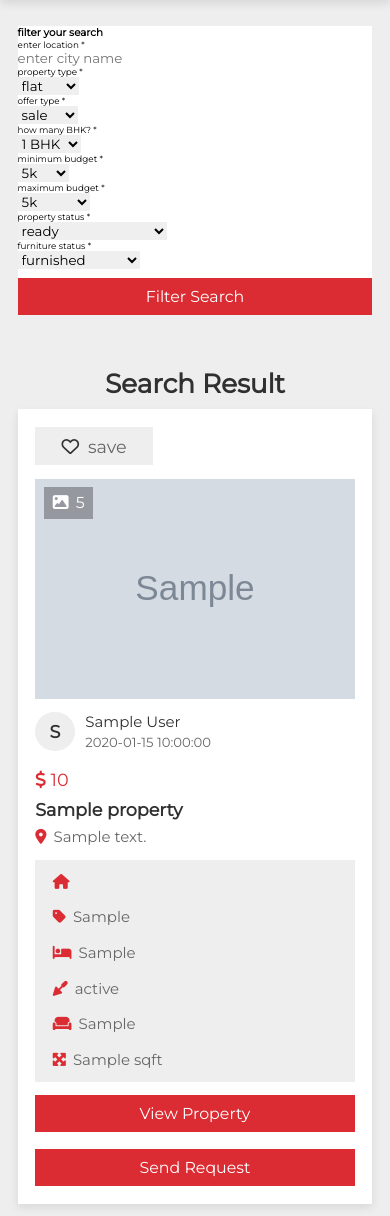
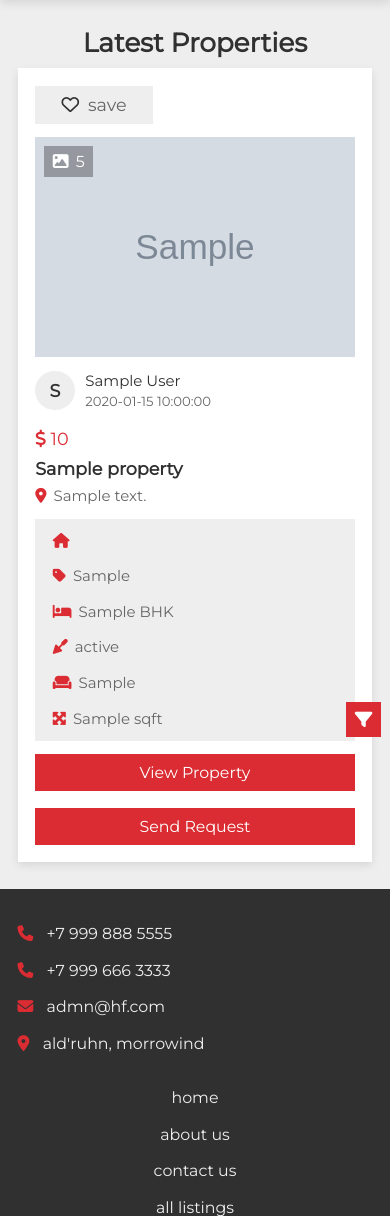
Before and after one commit to Zeppgoespro/estate-agency-hearthfire-pet-project, a PHP site: page /search.php in a window 390 px wide. Shown: the part 98-1314 px from the top of the page. Run offline with PHP 8.4, Linux system fonts and the light colour scheme; tables that the repository leaves empty or names only in its code hold one stand-in row (values such as "Sample post"); grey boxes marked "Sample" are stand-in pictures.

Commit message:
search page is completed

```diff
--- a/project-core/home.php
+++ b/project-core/home.php
@@ -242,7 +242,7 @@
             <div class="flex">
               <p><i class="fas fa-house"></i><span><?= $fetch_listing['type'] ?></span></p>
               <p><i class="fas fa-tag"></i><span><?= $fetch_listing['offer'] ?></span></p>
-              <p><i class="fas fa-bed"></i><span><?= $fetch_listing['bhk'] ?></span></p>
+              <p><i class="fas fa-bed"></i><span><?= $fetch_listing['bhk'] ?> BHK</span></p>
               <p><i class="fas fa-trowel"></i><span><?= $fetch_listing['status'] ?></span></p>
               <p><i class="fas fa-couch"></i><span><?= $fetch_listing['furnished'] ?></span></p>
               <p><i class="fas fa-maximize"></i><span><?= $fetch_listing['carpet'] ?></span> sqft</p>
--- a/project-core/scripts/script.js
+++ b/project-core/scripts/script.js
@@ -19,3 +19,13 @@ document.querySelectorAll('input[type="number"]').forEach(inputNumber => {
     if (inputNumber.value.length > inputNumber.maxLength) inputNumber.value = inputNumber.value.slice(0, inputNumber.maxLength);
   }
 });
+
+let filter = document.querySelector('.filter-search');
+
+document.querySelector('#open-filter').onclick = () => {
+  filter.classList.add('active');
+}
+
+document.querySelector('#close-filter').onclick = () => {
+  filter.classList.remove('active');
+}
--- a/project-core/search.php
+++ b/project-core/search.php
@@ -40,6 +40,7 @@
     <section class="filter-search">
 
       <form action="" method="post">
+        <div id="close-filter"><i class="fa fa-times"></i></div>
         <h3>filter your search</h3>
         <div class="flex">
           <div class="box">
@@ -64,7 +65,7 @@
           </div>
           <div class="box">
             <p>how many BHK? <span>*</span></p>
-            <select name="BHK" class="input" required>
+            <select name="bhk" class="input" required>
               <option value="1">1 BHK</option>
               <option value="2">2 BHK</option>
               <option value="3">3 BHK</option>
@@ -138,6 +139,9 @@
   <!-- filter section ends -->
 
 
+  <div id="open-filter" class="fas fa-filter" title="Open filter"></div>
+
+
   <?php
 
     if (isset($_POST['h_search'])):
@@ -149,6 +153,20 @@
       $h_max = $_POST['h_max'];
 
       $select_listings = $conn->prepare("SELECT * FROM `properties` WHERE address LIKE '%{$h_location}%' AND type LIKE '%{$h_type}%' AND offer LIKE '%{$h_offer}%' AND price BETWEEN $h_min AND $h_max ORDER BY date DESC");
+      $select_listings->execute();
+
+    elseif (isset($_POST['filter_search'])):
+
+      $location = $_POST['location'];
+      $type = $_POST['type'];
+      $offer = $_POST['offer'];
+      $bhk = $_POST['bhk'];
+      $min = $_POST['min'];
+      $max = $_POST['max'];
+      $status = $_POST['status'];
+      $furniture = $_POST['furniture'];
+
+      $select_listings = $conn->prepare("SELECT * FROM `properties` WHERE address LIKE '%{$location}%' AND type LIKE '%{$type}%' AND offer LIKE '%{$offer}%' AND status LIKE '%{$status}%' AND furnished LIKE '%{$furniture}%' AND bhk LIKE '%{$bhk}%' AND price BETWEEN $min AND $max ORDER BY date DESC");
       $select_listings->execute();
 
     else:
@@ -165,7 +183,21 @@
 
     <section class="listings">
 
-      <h1 class="heading">search result</h1>
+      <?php
+
+        switch (isset($_POST['h_search']) || isset($_POST['filter_search'])):
+
+          case true:
+            echo '<h1 class="heading">search result</h1>';
+          break;
+
+          case false:
+            echo '<h1 class="heading">latest properties</h1>';
+          break;
+
+        endswitch;
+
+      ?>
 
       <div class="box-container">
 
@@ -236,7 +268,7 @@
             <div class="flex">
               <p><i class="fas fa-house"></i><span><?= $fetch_listing['type'] ?></span></p>
               <p><i class="fas fa-tag"></i><span><?= $fetch_listing['offer'] ?></span></p>
-              <p><i class="fas fa-bed"></i><span><?= $fetch_listing['bhk'] ?></span></p>
+              <p><i class="fas fa-bed"></i><span><?= $fetch_listing['bhk'] ?> BHK</span></p>
               <p><i class="fas fa-trowel"></i><span><?= $fetch_listing['status'] ?></span></p>
               <p><i class="fas fa-couch"></i><span><?= $fetch_listing['furnished'] ?></span></p>
               <p><i class="fas fa-maximize"></i><span><?= $fetch_listing['carpet'] ?></span> sqft</p>
--- a/project-core/styles/style.css
+++ b/project-core/styles/style.css
@@ -687,6 +687,85 @@ section {
 
 .filter-search form {
   background-color: var(--white);
+  box-shadow: var(--box-shadow);
+  padding: 2rem;
+}
+
+.filter-search form h3 {
+  text-align: center;
+  padding-bottom: 1rem;
+  font-size: 2.5rem;
+  color: var(--black);
+  text-transform: capitalize;
+}
+
+.filter-search form .flex {
+  display: flex;
+  flex-wrap: wrap;
+  column-gap: 1.5rem;
+}
+
+.filter-search form .flex .box {
+  flex: 1 1 40rem;
+}
+
+.filter-search form .input {
+  width: 100%;
+  padding: 1.4rem;
+  color: var(--black);
+  font-size: 1.8rem;
+  border: var(--border);
+  margin: 1rem 0;
+}
+
+.filter-search form p {
+  padding-top: 1rem;
+  font-size: 1.6rem;
+  color: var(--light-color);
+}
+
+.filter-search form p span {
+  color: var(--main-color);
+}
+
+#close-filter {
+  text-align: right;
+  padding-bottom: 1rem;
+  display: none;
+}
+
+#close-filter i {
+  font-size: 2rem;
+  height: 4rem;
+  width: 4rem;
+  line-height: 4rem;
+  color: var(--white);
+  background-color: var(--main-color);
+  cursor: pointer;
+  text-align: center;
+}
+
+#close-filter i:hover {
+  background-color: var(--black);
+}
+
+#open-filter {
+  position: fixed;
+  bottom: 1rem; right: 1rem;
+  font-size: 2rem;
+  height: 4rem;
+  width: 4rem;
+  line-height: 4rem;
+  color: var(--white);
+  background-color: var(--main-color);
+  cursor: pointer;
+  text-align: center;
+  display: none;
+  z-index: 1000;
+}
+
+#open-filter:hover {
+  background-color: var(--black);
 }
 
 /* media queries */
@@ -739,6 +818,32 @@ section {
     color: var(--white);
   }
 
+  #open-filter {
+    display: inline-block;
+  }
+
+  #close-filter {
+    display: block;
+  }
+
+  .filter-search {
+    position: fixed;
+    top: 0; left: 0; right: 0; bottom: 0;
+    overflow-x: scroll;
+    z-index: 1100;
+    padding: 0;
+    background-color: var(--white);
+    display: none;
+  }
+
+  .filter-search.active {
+    display: block;
+  }
+
+  .filter-search form {
+    box-shadow: none;
+  }
+
 }
 
 @media (max-width: 450px) {
```
